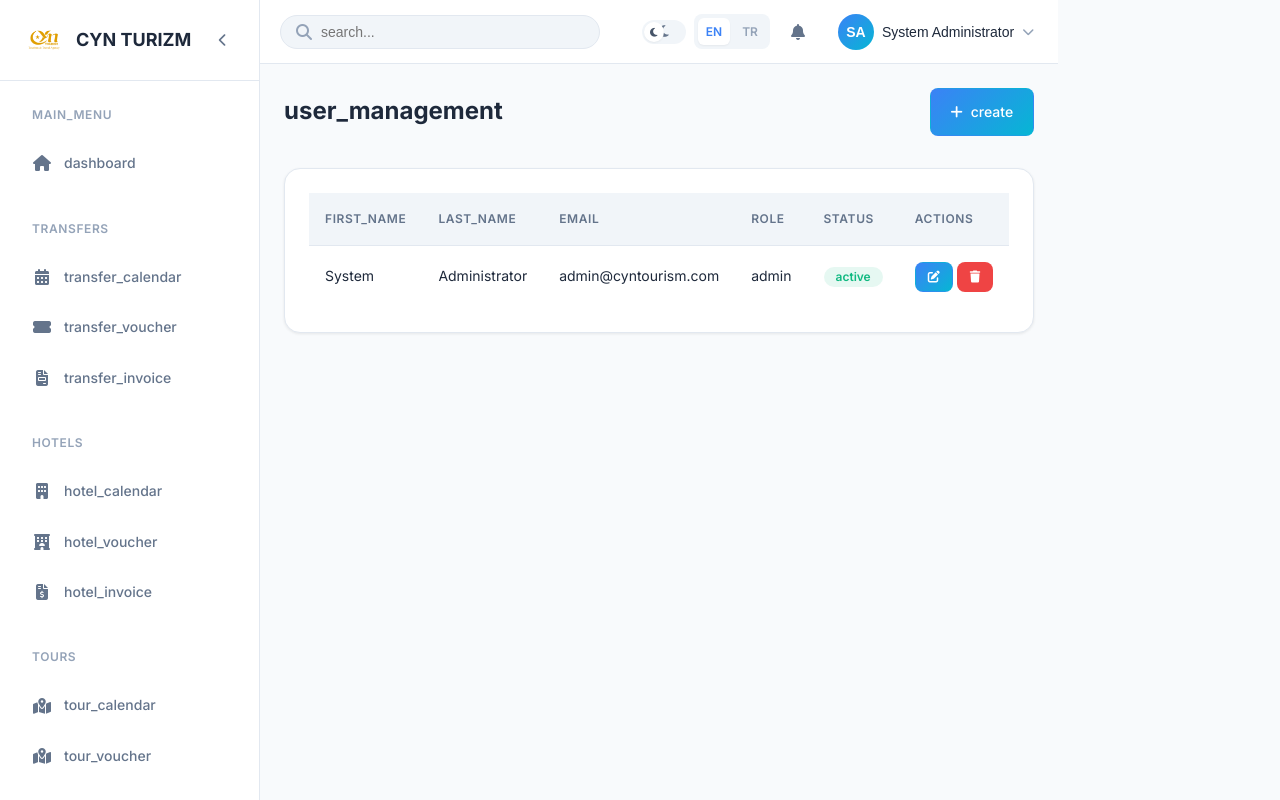
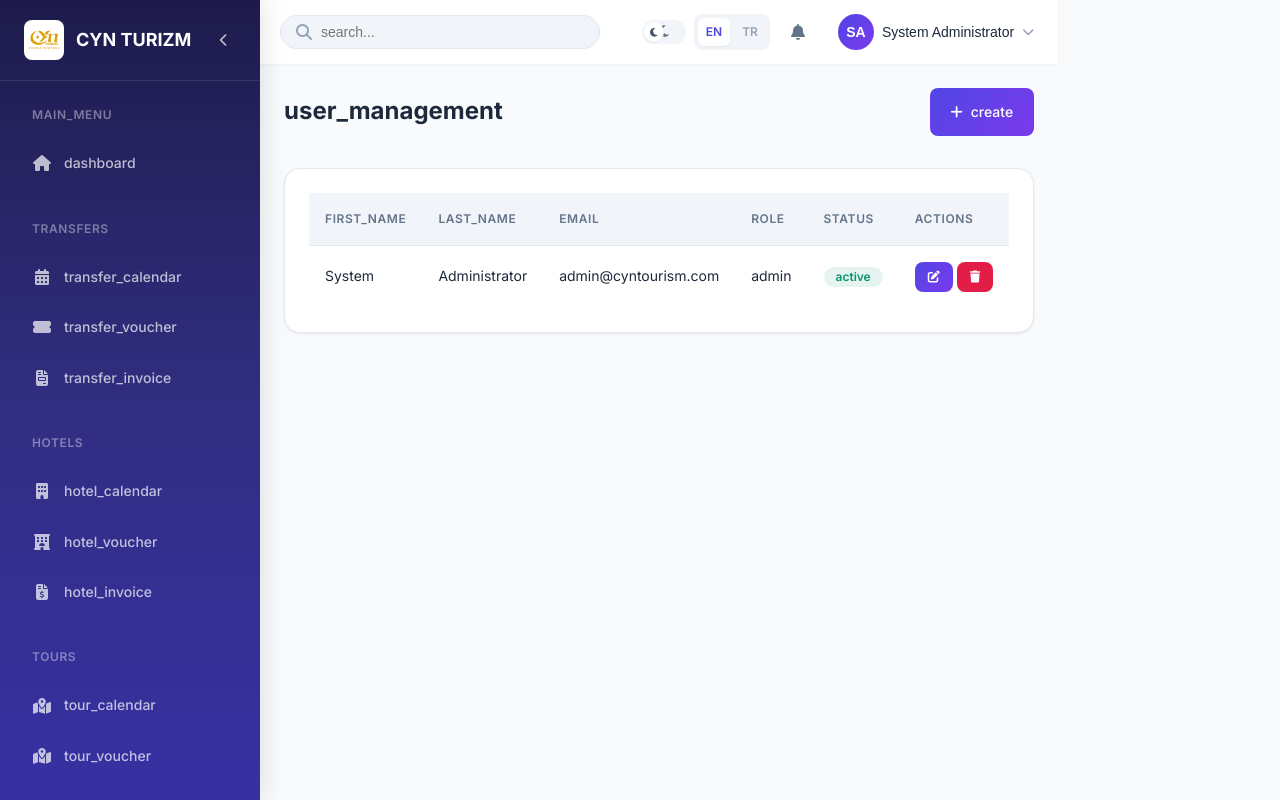
Before and after one commit to AbdelkaderAgb/CYN_Tourism_v3.1_fixed, a PHP site: page /users.php in a window 1280 px wide. Run offline with PHP 8.4, Linux system fonts and the light colour scheme; a user stored in the database is signed in; data comes from the database, SQL or seed files in the repository; data that the repository does not hold is empty.

Commit message:
Rewrite style.css with Refined Elegance design system (deep indigo palette)
Co-authored-by: AbdelkaderAgb <166773504+AbdelkaderAgb@users.noreply.github.com>

```diff
--- a/style.css
+++ b/style.css
@@ -1,43 +1,43 @@
 /**
- * CYN Tourism - Modern Design System v3.1
- * Enhanced UI/UX with Professional Financial Minimalism
+ * CYN Tourism - Refined Elegance Design System v3.1
+ * Elegant UI/UX with Deep Indigo Sophistication
  * Fully Responsive Design for All Devices
  * WCAG 2.1 AA Compliant
  */
 
 :root {
-    /* Primary Palette - Trust & Professionalism */
-    --primary-50: #eff6ff;
-    --primary-100: #dbeafe;
-    --primary-200: #bfdbfe;
-    --primary-300: #93c5fd;
-    --primary-400: #60a5fa;
-    --primary-500: #3b82f6;
-    --primary-600: #2563eb;
-    --primary-700: #1d4ed8;
-    --primary-800: #1e40af;
-    --primary-900: #1e3a8a;
-    --primary: #3b82f6;
-    --primary-dark: #2563eb;
-    --primary-light: #60a5fa;
-    --primary-gradient: linear-gradient(135deg, #3b82f6 0%, #06b6d4 100%);
+    /* Primary Palette - Deep Indigo */
+    --primary-50: #eef2ff;
+    --primary-100: #e0e7ff;
+    --primary-200: #c7d2fe;
+    --primary-300: #a5b4fc;
+    --primary-400: #818cf8;
+    --primary-500: #6366f1;
+    --primary-600: #4f46e5;
+    --primary-700: #4338ca;
+    --primary-800: #3730a3;
+    --primary-900: #312e81;
+    --primary: #4f46e5;
+    --primary-dark: #4338ca;
+    --primary-light: #818cf8;
+    --primary-gradient: linear-gradient(135deg, #4f46e5 0%, #7c3aed 100%);
 
     /* Semantic Colors */
-    --secondary: #8b5cf6;
-    --success: #10b981;
-    --warning: #f59e0b;
-    --danger: #ef4444;
-    --info: #0ea5e9;
+    --secondary: #7c3aed;
+    --success: #059669;
+    --warning: #d97706;
+    --danger: #e11d48;
+    --info: #0284c7;
     --success-light: #d1fae5;
     --warning-light: #fef3c7;
-    --danger-light: #fee2e2;
+    --danger-light: #ffe4e6;
     --info-light: #e0f2fe;
 
     /* Document Type Colors */
-    --transfer-color: #3b82f6;
-    --hotel-color: #8b5cf6;
-    --tour-color: #10b981;
-    --receipt-color: #f59e0b;
+    --transfer-color: #4f46e5;
+    --hotel-color: #7c3aed;
+    --tour-color: #059669;
+    --receipt-color: #d97706;
     --invoice-color: #6366f1;
 
     /* Neutral Scale */
@@ -68,7 +68,7 @@
     --shadow-md: 0 4px 6px -1px rgb(0 0 0 / 0.08);
     --shadow-lg: 0 10px 15px -3px rgb(0 0 0 / 0.08);
     --shadow-xl: 0 20px 25px -5px rgb(0 0 0 / 0.08);
-    --shadow-glow: 0 0 20px rgba(59, 130, 246, 0.3);
+    --shadow-glow: 0 0 20px rgba(79, 70, 229, 0.3);
 
     /* Border Radius */
     --radius-sm: 0.375rem;
@@ -102,7 +102,7 @@
 
     /* Transitions */
     --transition-fast: 150ms cubic-bezier(0.4, 0, 0.2, 1);
-    --transition: 200ms cubic-bezier(0.4, 0, 0.2, 1);
+    --transition: 250ms cubic-bezier(0.4, 0, 0.2, 1);
     --transition-slow: 300ms cubic-bezier(0.4, 0, 0.2, 1);
     --transition-bounce: 500ms cubic-bezier(0.34, 1.56, 0.64, 1);
 
@@ -987,48 +986,48 @@ textarea.form-control {
 }
 
 .badge-primary {
-    background: rgba(59, 130, 246, 0.1);
+    background: rgba(79, 70, 229, 0.1);
     color: var(--primary);
 }
 
 .badge-success {
-    background: rgba(16, 185, 129, 0.1);
+    background: rgba(5, 150, 105, 0.1);
     color: var(--success);
 }
 
 .badge-warning {
-    background: rgba(245, 158, 11, 0.1);
+    background: rgba(217, 119, 6, 0.1);
     color: var(--warning);
 }
 
 .badge-danger {
-    background: rgba(239, 68, 68, 0.1);
+    background: rgba(225, 29, 72, 0.1);
     color: var(--danger);
 }
 
 .badge-info {
-    background: rgba(14, 165, 233, 0.1);
+    background: rgba(2, 132, 199, 0.1);
     color: var(--info);
 }
 
 /* Document Type Badges */
 .badge-transfer {
-    background: rgba(59, 130, 246, 0.1);
+    background: rgba(79, 70, 229, 0.1);
     color: var(--transfer-color);
 }
 
 .badge-hotel {
-    background: rgba(139, 92, 246, 0.1);
+    background: rgba(124, 58, 237, 0.1);
     color: var(--hotel-color);
 }
 
 .badge-tour {
-    background: rgba(16, 185, 129, 0.1);
+    background: rgba(5, 150, 105, 0.1);
     color: var(--tour-color);
 }
 
 .badge-receipt {
-    background: rgba(245, 158, 11, 0.1);
+    background: rgba(217, 119, 6, 0.1);
     color: var(--receipt-color);
 }
 
@@ -1234,8 +1232,9 @@ textarea.form-control {
 
 .sidebar {
     width: var(--sidebar-width);
-    background: var(--bg-primary);
-    border-right: 1px solid var(--border-light);
+    background: linear-gradient(180deg, #1e1b4b 0%, #312e81 50%, #3730a3 100%);
+    border-right: none;
+    box-shadow: 4px 0 24px rgba(0,0,0,0.1);
     height: 100vh;
     height: 100dvh;
     position: fixed;
@@ -1254,7 +1253,7 @@ textarea.form-control {
 
 .sidebar-header {
     padding: var(--space-5) var(--space-6);
-    border-bottom: 1px solid var(--border-light);
+    border-bottom: 1px solid rgba(255,255,255,0.1);
     display: flex;
     align-items: center;
     justify-content: space-between;
@@ -1266,14 +1265,14 @@ textarea.form-control {
     gap: var(--space-3);
     font-size: var(--text-lg);
     font-weight: 700;
-    color: var(--text-primary);
+    color: #ffffff;
     text-decoration: none;
     white-space: nowrap;
     overflow: hidden;
 }
 
 .sidebar-brand i {
-    color: var(--primary);
+    color: rgba(255,255,255,0.9);
     font-size: 1.5rem;
     flex-shrink: 0;
 }
@@ -1286,7 +1285,7 @@ textarea.form-control {
 .sidebar-toggle {
     background: none;
     border: none;
-    color: var(--text-secondary);
+    color: rgba(255,255,255,0.7);
     cursor: pointer;
     padding: var(--space-2);
     border-radius: var(--radius);
@@ -1311,7 +1310,7 @@ textarea.form-control {
     font-weight: 600;
     text-transform: uppercase;
     letter-spacing: 0.05em;
-    color: var(--text-tertiary);
+    color: rgba(255,255,255,0.4);
     padding: var(--space-2) var(--space-4);
     margin-bottom: var(--space-2);
 }
@@ -1328,7 +1327,7 @@ textarea.form-control {
     align-items: center;
     gap: var(--space-3);
     padding: var(--space-3) var(--space-4);
-    color: var(--text-secondary);
+    color: rgba(255,255,255,0.7);
     font-size: var(--text-sm);
     font-weight: 500;
     border-radius: var(--radius);
@@ -1347,7 +1346,7 @@ textarea.form-control {
     top: 0;
     bottom: 0;
     width: 3px;
-    background: var(--primary-gradient);
+    background: linear-gradient(135deg, #818cf8 0%, #a78bfa 100%);
     border-radius: 0 var(--radius-full) var(--radius-full) 0;
     opacity: 0;
     transition: opacity var(--transition-fast);
@@ -1390,7 +1389,8 @@ textarea.form-control {
 
 .top-bar {
     background: var(--bg-primary);
-    border-bottom: 1px solid var(--border-light);
+    border-bottom: none;
+    box-shadow: 0 1px 3px rgba(0,0,0,0.05);
     padding: var(--space-3) var(--space-5);
     display: flex;
     align-items: center;
```
Also changed, not shown: other parts of style.css (+101 -103 lines).
